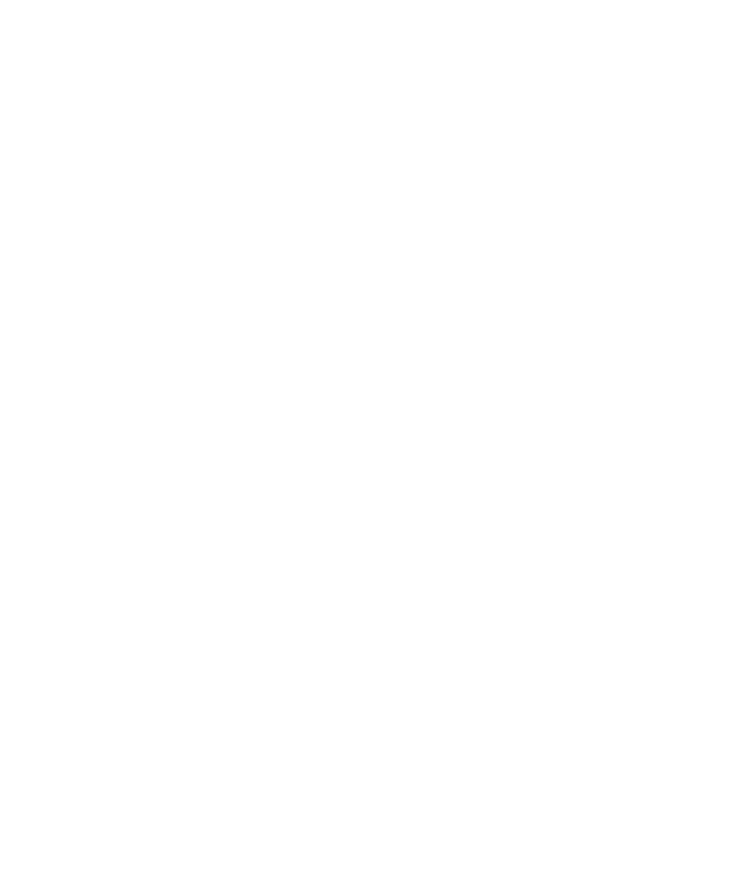
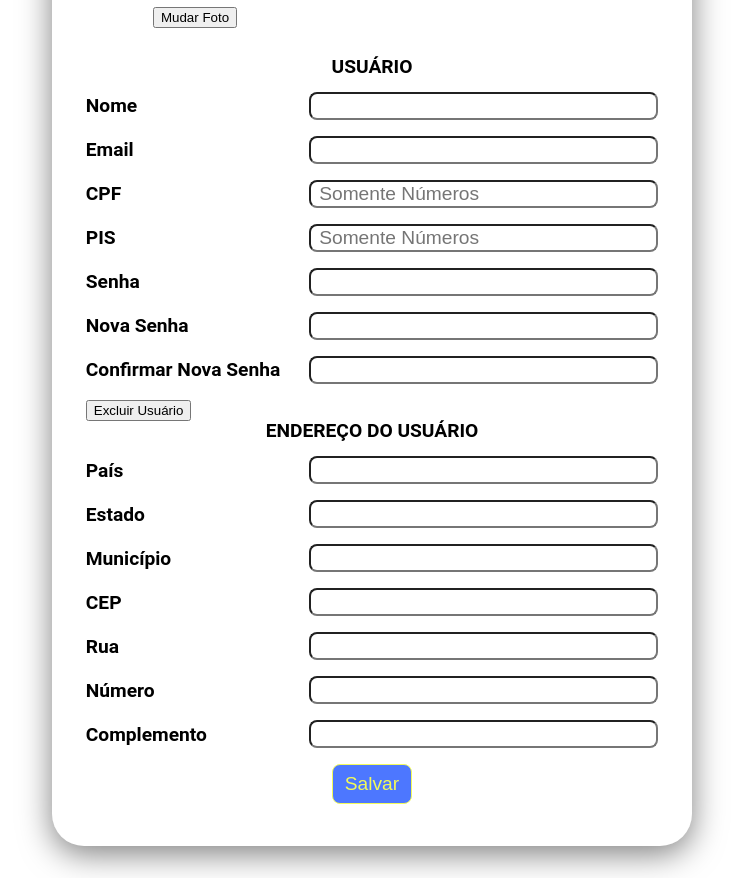
Before and after one commit to evisonpacheco/user-registration, an Angular app: page /editar in a window 1280 px wide. Before the commit this address led to /. Shown: the part 416-1294 px from the top of the page, without its empty margins (268-1011 px from the left). Before the commit the page ends 800 px from the top, so only its background shows below. Built offline with nearby package versions, Linux system fonts and the light colour scheme.

Commit message:
create: edit component

```diff
--- a/src/app/app-routing.module.ts
+++ b/src/app/app-routing.module.ts
@@ -1,3 +1,4 @@
+import { EditComponent } from './edit/edit.component';
 import { LoggedComponent } from './logged/logged.component';
 import { NgModule } from '@angular/core';
 import { RouterModule} from '@angular/router';
@@ -10,6 +11,7 @@ export const routes: Routes = [
   { path: 'login', component: LoginComponent},
   { path: 'cadastro', component: RegisterComponent},
   { path: 'usuario', component: LoggedComponent },
+  { path: 'editar', component: EditComponent }
 ];
 
 @NgModule({
--- a/src/app/app.module.ts
+++ b/src/app/app.module.ts
@@ -8,13 +8,15 @@ import { RegisterComponent } from './register/register.component';
 import { LoginComponent } from './login/login.component';
 import { LoggedComponent } from './logged/logged.component';
 import { HttpClientModule } from '@angular/common/http';
+import { EditComponent } from './edit/edit.component';
 
 @NgModule({
   declarations: [
     AppComponent,
     RegisterComponent,
     LoginComponent,
-    LoggedComponent
+    LoggedComponent,
+    EditComponent
   ],
   imports: [
     BrowserModule,
--- /dev/null
+++ b/src/app/edit/edit.component.html
@@ -0,0 +1,78 @@
+<div class="form">
+  <div class="form-border">
+    <h2 class="form__title">editar dados</h2>
+  </div>
+
+  <div class="avatar">
+    <div class="avatar-flex">
+      <img class="avatar-flex__image">
+      <button class="avatar-flex__button">Mudar Foto</button>
+    </div>
+  </div>
+
+    <div class="form-border">
+      <h2 class="form__subtitle">Usuário</h2>
+      <div class="form-field">
+        <label class="form-field__label" for="name">Nome</label>
+        <input class="form-field__input" type="text" name="name" id="name">
+      </div>
+      <div class="form-field">
+        <label class="form-field__label" for="email">Email</label>
+        <input class="form-field__input" type="email" name="email" id="email">
+      </div>
+      <div class="form-field">
+        <label class="form-field__label" for="cpf">CPF</label>
+        <input class="form-field__input" type="number" pattern="\d{3}\.?\d{3}\.?\d{3}-?\d{2}" maxlength="11" name="cpf" id="cpf" placeholder="Somente Números">
+      </div>
+      <div class="form-field">
+        <label class="form-field__label" for="pis">PIS</label>
+        <input class="form-field__input" type="number" maxlength="6" name="pis" id="pis" placeholder="Somente Números">
+      </div>
+      <div class="form-field">
+        <label class="form-field__label" for="password">Senha</label>
+        <input class="form-field__input" type="password" name="password" id="password">
+      </div>
+      <div class="form-field">
+        <label class="form-field__label" for="password-confirm">Nova Senha</label>
+        <input class="form-field__input" type="password" name="new-password" id="new-password">
+      </div>
+      <div class="form-field">
+        <label class="form-field__label" for="password-confirm">Confirmar Nova Senha</label>
+        <input class="form-field__input" type="password" name="new-password-confirm" id="new-password-confirm">
+      </div>
+
+      <button class="form__button--delete" (click)="confirmDelete()">Excluir Usuário</button>
+
+      <h2 class="form__subtitle">Endereço do usuário</h2>
+      <div class="form-field">
+        <label class="form-field__label" for="country">País</label>
+        <input class="form-field__input" type="text" name="country" id="country">
+      </div>
+      <div class="form-field">
+        <label class="form-field__label" for="state">Estado</label>
+        <input class="form-field__input" type="text" name="state" id="state">
+      </div>
+      <div class="form-field">
+        <label class="form-field__label" for="city">Município</label>
+        <input class="form-field__input" type="text" name="city" id="city">
+      </div>
+      <div class="form-field">
+        <label class="form-field__label" for="cep">CEP</label>
+        <input class="form-field__input" type="text" name="cep" id="cep">
+      </div>
+      <div class="form-field">
+        <label class="form-field__label" for="street">Rua</label>
+        <input class="form-field__input" type="text" name="street" id="street">
+      </div>
+      <div class="form-field">
+        <label class="form-field__label" for="number">Número</label>
+        <input class="form-field__input" type="text" name="number" id="number">
+      </div>
+      <div class="form-field">
+        <label class="form-field__label" for="complement">Complemento</label>
+        <input class="form-field__input" type="text" name="complement" id="complement">
+      </div>
+
+      <button class="form__button" type="submit" (click)="validateNewPassword()">Salvar</button>
+
+</div>
--- /dev/null
+++ b/src/app/edit/edit.component.ts
@@ -0,0 +1,35 @@
+import { Component } from '@angular/core';
+import { Router } from '@angular/router';
+
+@Component({
+  selector: 'app-edit',
+  templateUrl: './edit.component.html',
+  styleUrls: ['../../styles.css']
+})
+export class EditComponent {
+
+  constructor(private router: Router) { }
+
+  user: any;
+
+  validateNewPassword(){
+    let newPassword = (document.getElementById("new-password") as HTMLInputElement).value;
+    let newPasswordConfirm = (document.getElementById("new-password-confirm") as HTMLInputElement).value;
+
+    console.log(newPassword, newPasswordConfirm);
+
+    if (newPassword != newPasswordConfirm) {
+      alert("Novas Senhas não conferem!");
+    } else {
+      alert("Dados Atualizados com Sucesso");
+      this.router.navigate(['/usuario']);
+    }
+  }
+
+  confirmDelete(){
+    if (confirm("Tem certeza que deseja excluir o usuário? Isso irá apagar todos os dados!")) {
+      alert("Usuário Excluído com Sucesso");
+      this.router.navigate(['login']);
+    }
+  }
+}
```
Also changed, not shown: 1 other file (tests, documents, lock files or other folders).
